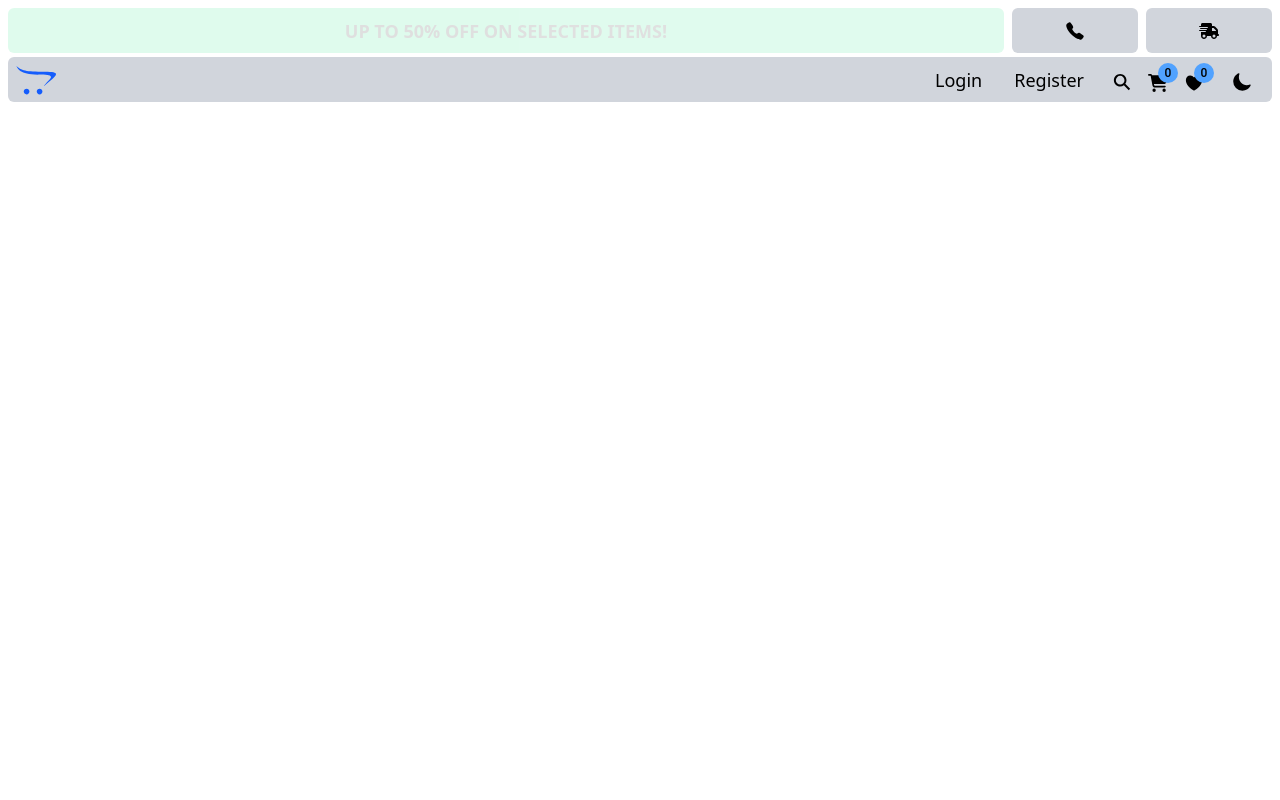
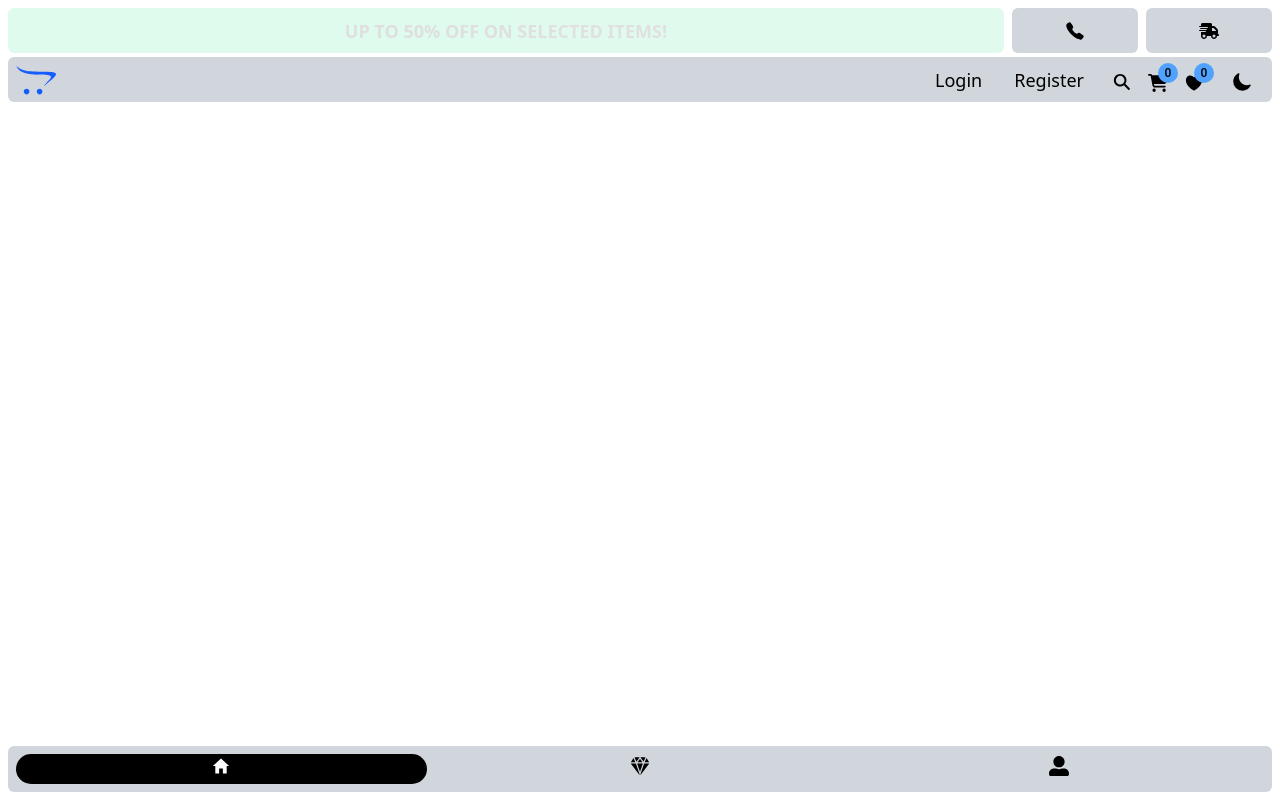
Before and after one commit to snippet-labs/CLIENT-AASHIS, a React (Vite) app in the folder client/: page / in a window 1280 px wide. Built offline with nearby package versions, Linux system fonts and the light colour scheme.

Commit message:
client(component/navbar): add navbar component

```diff
--- a/client/src/App.tsx
+++ b/client/src/App.tsx
@@ -3,6 +3,7 @@ import { BrowserRouter, Routes, Route } from 'react-router';
 
 // COMPONENTS
 import Menubar from './Components/Menubar/Menubar';
+import Navbar from './Components/Navbar/Navbar';
 
 // STORE
 // ICONS
@@ -12,6 +13,7 @@ const App = (): ReactElement => {
     <>
       <BrowserRouter>
         <Menubar />
+        < Navbar/>
         <Routes>
           <Route path={'/'} element={<></>} />
         </Routes>
--- /dev/null
+++ b/client/src/Components/Navbar/Navbar.tsx
@@ -0,0 +1,48 @@
+import React from 'react';
+import { NavLink } from 'react-router-dom';
+import { IoMdHome } from 'react-icons/io';
+import { IoDiamond } from 'react-icons/io5';
+import { FaUserAlt } from 'react-icons/fa';
+import useWindowSize from '../../Hooks/useWindowSize';
+import Button from '../../Utils/Button/Button';
+
+const Navbar: React.FC = () => {
+  const options = {
+    HOME: { icon: <IoMdHome size={20} />, path: '/' },
+    ACCESSORIES: { icon: <IoDiamond size={20} />, path: '/accessories' },
+    PROFILE: { icon: <FaUserAlt size={20} />, path: '/profile' },
+  };
+
+  const windowSize: number = useWindowSize();
+
+  return (
+    <div className="CONTAINER fixed bottom-0 w-full">
+      <div className="FLEX-BETWEEN  w-[100%]  PADDING  bg-gray-300 ROUNDED">
+        <div className="FLEX-EVENLY w-full gap-2">
+          {Object.entries(options).map(([title, { icon, path }]) => (
+            <NavLink
+              key={title}
+              to={path}
+              className={({ isActive }) =>
+                `flex-1 text-center transition-all ${
+                  isActive
+                    ? 'HOVER-LINK bg-black text-white'
+                    : 'HOVER-LINK hover:bg-gray-500'
+                }`
+              }
+            >
+              <Button
+                title={title}
+                icon={icon}
+                windowSize={windowSize}
+                className="TEXT"
+              />
+            </NavLink>
+          ))}
+        </div>
+      </div>
+    </div>
+  );
+};
+
+export default Navbar;
--- a/client/src/index.css
+++ b/client/src/index.css
@@ -50,8 +50,9 @@
   @apply border-transparent hover:bg-black hover:text-white hover:cursor-pointer p-1 rounded-md;
 }
 .HOVER-LINK {
-  @apply border-transparent rounded-full px-2 py-0.5 md:px-4 md:py-0.5 lg:px-4 lg:py-0.5;
+  @apply border-transparent rounded-full px-2 py-1 md:px-4 md:py-0.5 lg:px-4 lg:py-0.5;
 }
 
 /* COMPONENTS */
 @import './Components/Menubar/Menubar.style.css';
+@import './Components/Navbar/Navbar.style.css';
```
Also changed, not shown: client/src/Components/Navbar/Navbar.style.css (added).
